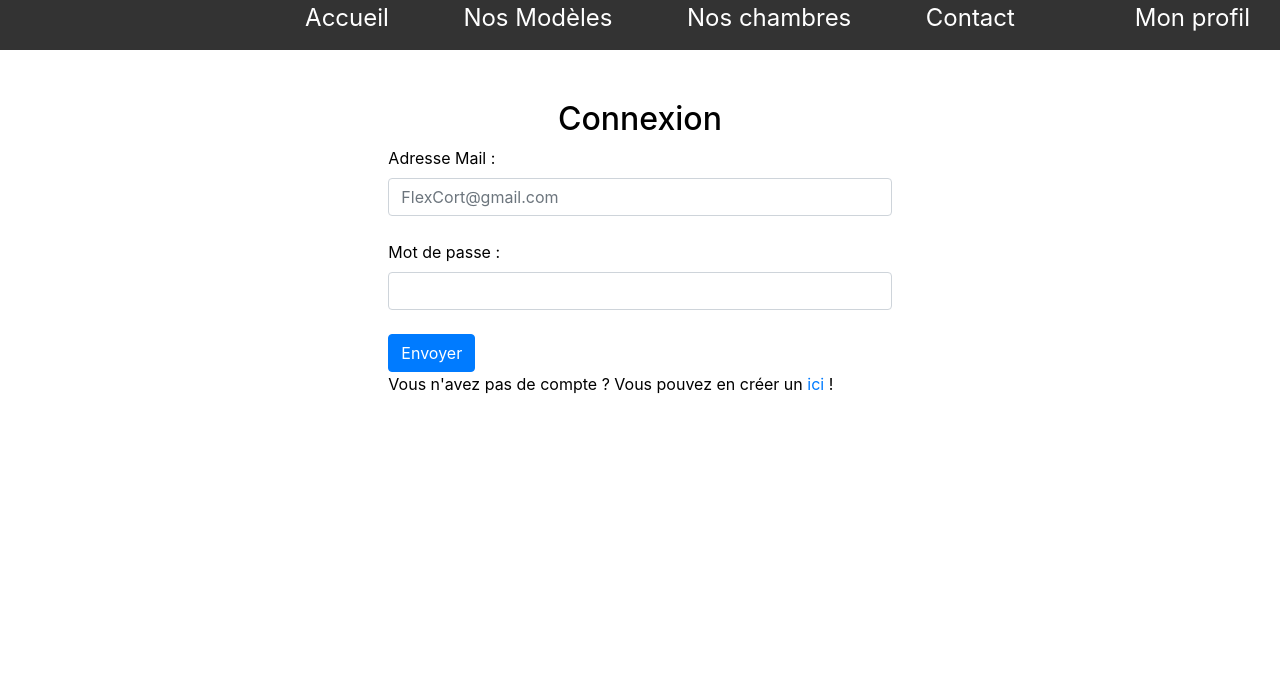
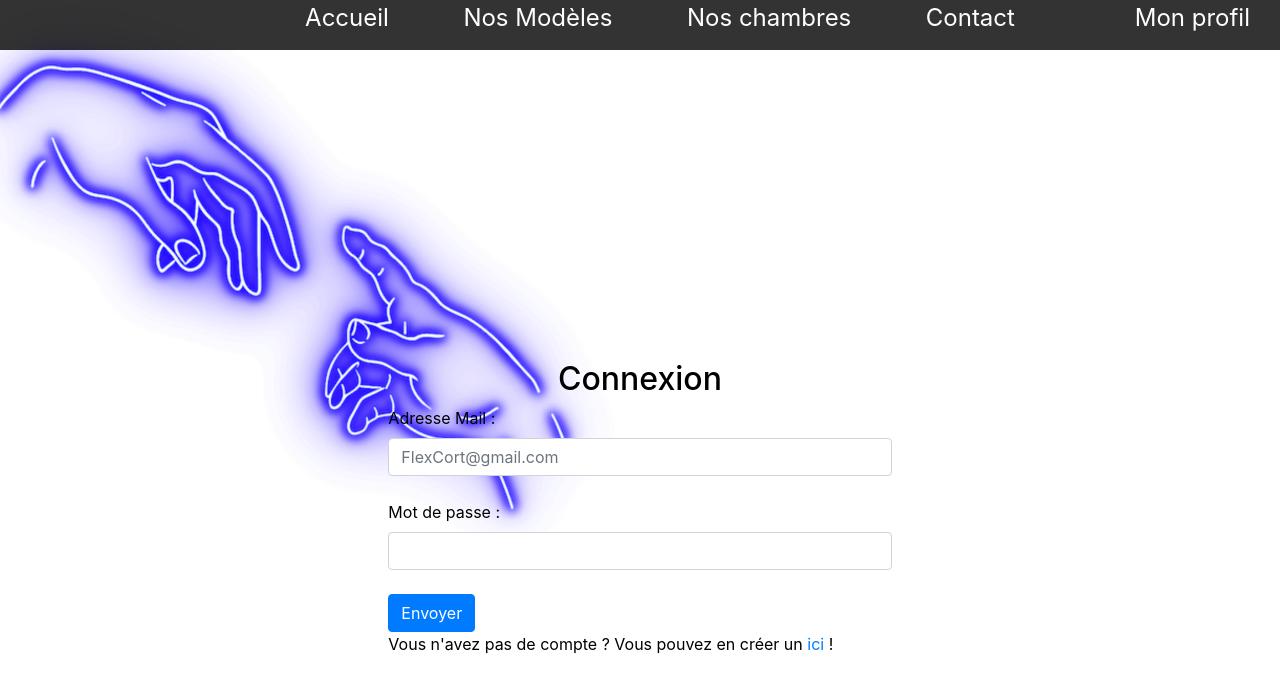
Before and after one commit to Shaxens/FlexCort, a PHP site: page /pages/connexion.php in a window 1280 px wide. Shown: the top 693 px of the page. Run offline with PHP 8.4, Linux system fonts and the light colour scheme.

Commit message:
Modif page connexion

```diff
--- a/pages/connexion.php
+++ b/pages/connexion.php
@@ -13,6 +13,9 @@
 <body>
     <?php include("navbar.php")?>
 
+    <div>
+        <img src="../images/connexion/doigts.png" alt="" id="doigts">
+    </div>
     <div class="container-fluid compte">
         <h2 style="text-align: center;">Connexion</h2>
         <div class="row">
--- a/style/style.css
+++ b/style/style.css
@@ -195,6 +195,18 @@ header li a::after {
 
 /*
 * Fin flèche de défilement
+* Connexion au compte
+*/
+
+#doigts {
+    position: absolute;
+    top: -80px;
+    left: -50px;
+    z-index: -1;
+}
+
+
+/*
 * Création du compte
 */
 
@@ -205,7 +217,7 @@ header li a::after {
 
 .compte {
     color: black;
-    padding-top: 100px;
+    padding-top: 360px;
 }
 
 .pinup1 img {
```
Also changed, not shown: images/connexion/background.png (added), images/connexion/background.png.jpg (added), images/connexion/doigts.png (added), 1 other file.
